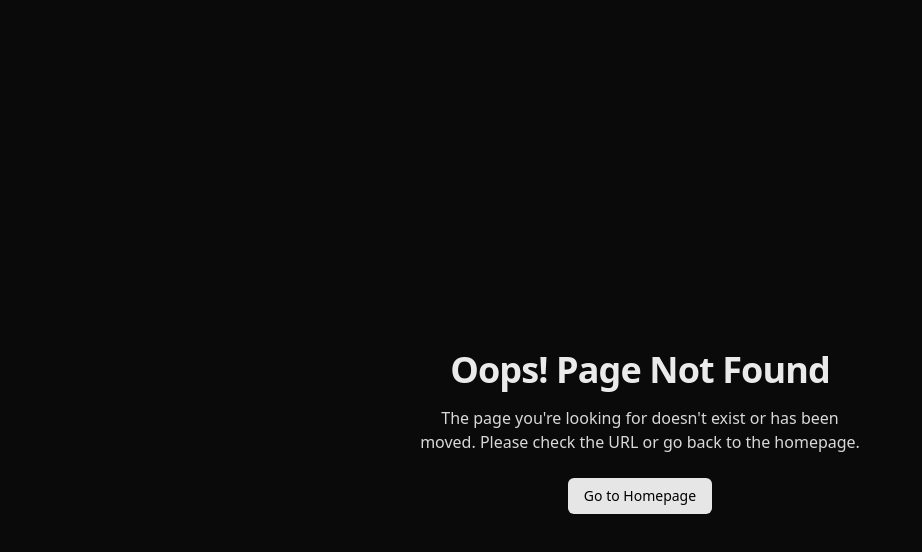
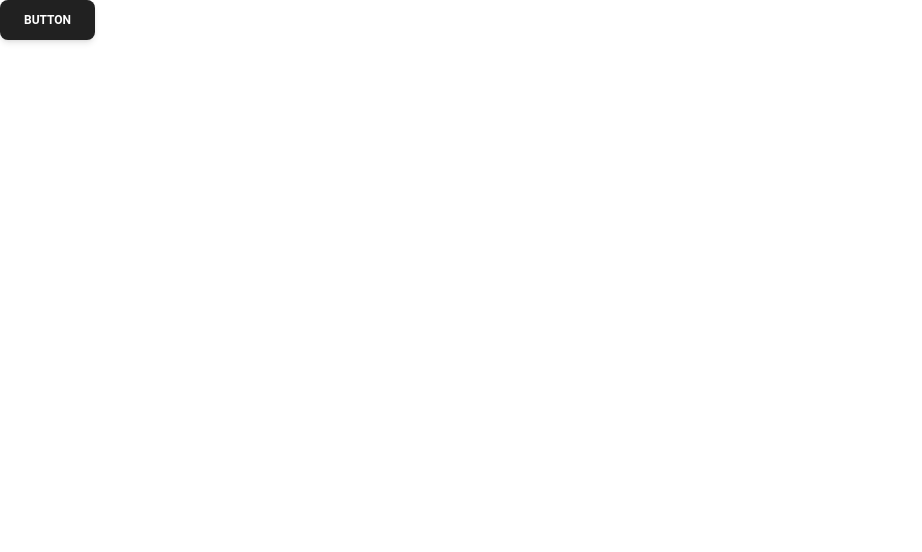
Before and after one commit to dwesh163/WLed-UI, a React (Vite) app: page /WLed-UI/select in a window 1280 px wide. Before the commit this address had no page. Shown: the top 552 px of the page, without its empty margins (0-922 px from the left). Built offline with nearby package versions, Linux system fonts and the light colour scheme.

Commit message:
[add] Loading component and Select page

```diff
--- a/index.html
+++ b/index.html
@@ -8,7 +8,7 @@
   <title>Vite + React</title>
 </head>
 
-<body style="background-color: #0a0a0a;">
+<body>
   <div id="root"></div>
   <script type="module" src="/src/main.jsx"></script>
 </body>
--- a/src/App.jsx
+++ b/src/App.jsx
@@ -1,25 +1,44 @@
+import React, { useEffect } from 'react';
 import ReactDOM from 'react-dom/client';
-import { BrowserRouter, Routes, Route, useLocation } from 'react-router-dom';
+import { BrowserRouter, Routes, Route, useNavigate } from 'react-router-dom';
 import Layout from './pages/Layout';
 import Home from './pages/Home';
 import Blogs from './pages/Blogs';
 import Contact from './pages/Contact';
 import NoPage from './pages/NoPage';
+import Select from './pages/Select';
 
 export default function App() {
 	return (
 		<BrowserRouter basename="/WLed-UI">
+			<AppRoutes />
+		</BrowserRouter>
+	);
+}
+
+function AppRoutes() {
+	const navigate = useNavigate();
+	const selected = sessionStorage.getItem('selectedProject');
+
+	useEffect(() => {
+		if (!selected) {
+			navigate('/select');
+		}
+	}, [selected, navigate]);
+
+	console.log(selected);
+
+	return (
 		<Routes>
-				<Route path="/" element={<Layout hideMenu={false} />}>
+			<Route path="/select" element={<Select />} />
+			<Route path="/" element={<Layout />}>
 				<Route index element={<Home />} />
 				<Route path="blogs" element={<Blogs />} />
 				<Route path="contact" element={<Contact />} />
-					<Route path="*" element={<NoPage />} />
 			</Route>
 			<Route path="*">
 				<Route path="*" element={<NoPage />} />
 			</Route>
 		</Routes>
-		</BrowserRouter>
 	);
 }
--- /dev/null
+++ b/src/components/Loading.jsx
@@ -0,0 +1,7 @@
+export default function Loading() {
+	return (
+		<div>
+			<h1>Loading...</h1>
+		</div>
+	);
+}
--- a/src/index.css
+++ b/src/index.css
@@ -1,26 +1,4 @@
+@import url('https://fonts.googleapis.com/css2?family=Poppins:ital,wght@0,100;0,200;0,300;0,400;0,500;0,600;0,700;0,800;0,900;1,100;1,200;1,300;1,400;1,500;1,600;1,700;1,800;1,900&display=swap');
 @tailwind base;
 @tailwind components;
 @tailwind utilities;
-
-:root {
-    --color-background: #0a0a0a;
-    --color-foreground: #eaeaea;
-    --color-primary: #e6e6e6;
-    --color-primary-foreground: #000000;
-    --color-secondary: #262626;
-    --color-secondary-foreground: #d9d9d9;
-    --color-accent: #212121;
-    --color-accent-foreground: #ffffff;
-    --color-destructive: #ff3333;
-    --color-destructive-foreground: #fafafa;
-    --color-muted: #404040;
-    --color-muted-foreground: #d9d9d9;
-    --color-card: #1a1a1a;
-    --color-card-foreground: #e6e6e6;
-    --color-popover: #262626;
-    --color-popover-foreground: #d9d9d9;
-    --color-border: #333333;
-    --color-input: #333333;
-    --color-ring: #e6e6e6;
-    --radius: 0.5rem;
-}
--- a/src/main.jsx
+++ b/src/main.jsx
@@ -3,8 +3,12 @@ import ReactDOM from 'react-dom/client';
 import App from './App.jsx';
 import './index.css';
 
+import { ThemeProvider } from '@material-tailwind/react';
+
 ReactDOM.createRoot(document.getElementById('root')).render(
 	<React.StrictMode>
-		<App />
+		<ThemeProvider>
+			<App />
+		</ThemeProvider>
 	</React.StrictMode>
 );
--- a/src/pages/Layout.jsx
+++ b/src/pages/Layout.jsx
@@ -1,25 +1,67 @@
 import { Outlet, Link } from 'react-router-dom';
+import React from 'react';
+import { Navbar, Collapse, Typography, IconButton } from '@material-tailwind/react';
+import { Bars3Icon, XMarkIcon } from '@heroicons/react/24/outline';
 
-const Layout = () => {
+function NavList() {
+	return (
+		<ul className="my-2 flex flex-col gap-2 lg:mb-0 lg:mt-0 lg:flex-row lg:items-center lg:gap-6">
+			<Typography as="li" variant="small" color="blue-gray" className="p-1 font-medium">
+				<Link to="/blogs" className="flex items-center hover:text-blue-500 transition-colors">
+					Pages
+				</Link>
+			</Typography>
+			<Typography as="li" variant="small" color="blue-gray" className="p-1 font-medium">
+				<Link to="/contact" className="flex items-center hover:text-blue-500 transition-colors">
+					Account
+				</Link>
+			</Typography>
+			<Typography as="li" variant="small" color="blue-gray" className="p-1 font-medium">
+				<Link to="/" className="flex items-center hover:text-blue-500 transition-colors">
+					Blocks
+				</Link>
+			</Typography>
+			<Typography as="li" variant="small" color="blue-gray" className="p-1 font-medium">
+				<Link to="/" className="flex items-center hover:text-blue-500 transition-colors">
+					Docs
+				</Link>
+			</Typography>
+		</ul>
+	);
+}
+
+export default function Layout() {
+	const [openNav, setOpenNav] = React.useState(false);
+
+	const handleWindowResize = () => window.innerWidth >= 960 && setOpenNav(false);
+
+	React.useEffect(() => {
+		window.addEventListener('resize', handleWindowResize);
+
+		return () => {
+			window.removeEventListener('resize', handleWindowResize);
+		};
+	}, []);
+
 	return (
 		<>
-			<nav>
-				<ul>
-					<li>
-						<Link to="/">Home</Link>
-					</li>
-					<li>
-						<Link to="blogs">Blogs</Link>
-					</li>
-					<li>
-						<Link to="contact">Contact</Link>
-					</li>
-				</ul>
-			</nav>
-
+			<Navbar className="max-w-full rounded-none px-6 py-3">
+				<div className="flex items-center justify-between text-blue-gray-900">
+					<Typography as="a" href="#" variant="h6" className="mr-4 cursor-pointer py-1.5">
+						Material Tailwind
+					</Typography>
+					<div className="hidden lg:block">
+						<NavList />
+					</div>
+					<IconButton variant="text" className="ml-auto h-6 w-6 text-inherit hover:bg-transparent focus:bg-transparent active:bg-transparent lg:hidden" ripple={false} onClick={() => setOpenNav(!openNav)}>
+						{openNav ? <XMarkIcon className="h-6 w-6" strokeWidth={2} /> : <Bars3Icon className="h-6 w-6" strokeWidth={2} />}
+					</IconButton>
+				</div>
+				<Collapse open={openNav}>
+					<NavList />
+				</Collapse>
+			</Navbar>
 			<Outlet />
 		</>
 	);
-};
-
-export default Layout;
+}
--- /dev/null
+++ b/src/pages/Select.jsx
@@ -0,0 +1,5 @@
+import { Button } from '@material-tailwind/react';
+
+export default function Select() {
+	return <Button>Button</Button>;
+}
--- a/tailwind.config.js
+++ b/tailwind.config.js
@@ -1,17 +1,10 @@
 /** @type {import('tailwindcss').Config} */
-export default {
-	darkMode: 'class', // or 'media' if you prefer
+const withMT = require('@material-tailwind/react/utils/withMT');
+
+module.exports = withMT({
+	content: ['./index.html', './src/**/*.{vue,js,ts,jsx,tsx}'],
 	theme: {
-		extend: {
-			colors: {
-				background: 'var(--color-background)',
-				foreground: 'var(--color-foreground)',
-				primary: 'var(--color-primary)',
-				'primary-foreground': 'var(--color-primary-foreground)',
-				'muted-foreground': 'var(--color-muted-foreground)',
-			},
-		},
+		extend: {},
 	},
-	content: ['./index.html', './src/**/*.{js,ts,jsx,tsx}'],
 	plugins: [],
-};
+});
```
Also changed, not shown: package.json (+9 -1 lines), 1 other file (tests, documents, lock files or other folders). Lines whose indentation alone changed are shown as unchanged.
